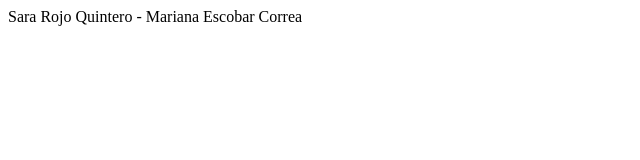
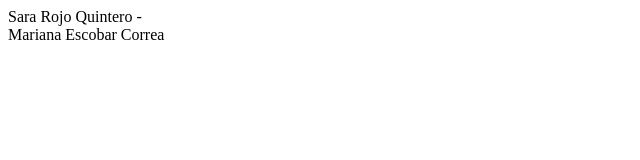
Before and after one commit to Saritaquintero/Pagina-8-4, a plain HTML site: page index.html in a window 1280 px wide. Shown: the whole page, without its empty margins (0-640 px from the left). Drawn offline with Linux system fonts and the light colour scheme.

Commit message:
Actualizacion 2 29/02/24

```diff
--- a/index.html
+++ b/index.html
@@ -10,7 +10,7 @@
 </head>
 <body>
 
- Sara Rojo Quintero - Mariana Escobar Correa
+ Sara Rojo Quintero - <br>  Mariana Escobar Correa
 
 
 
```
